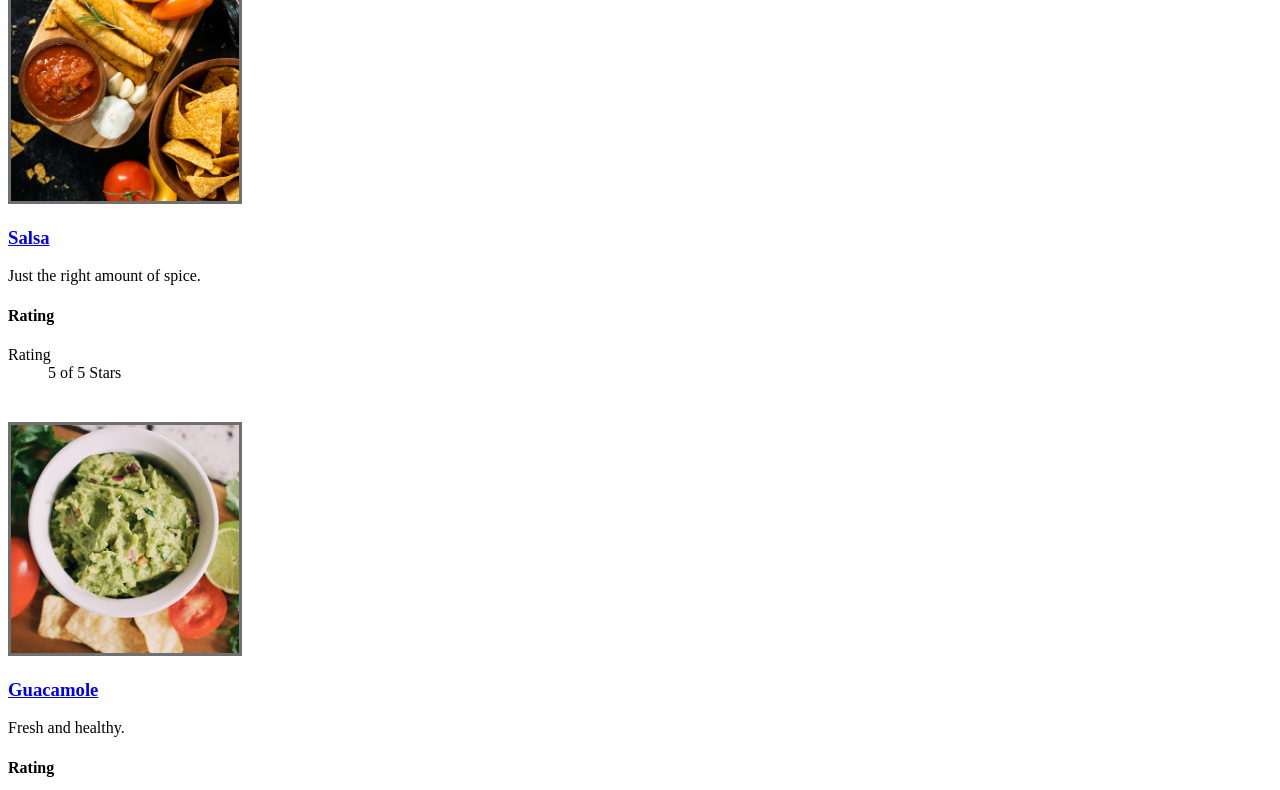
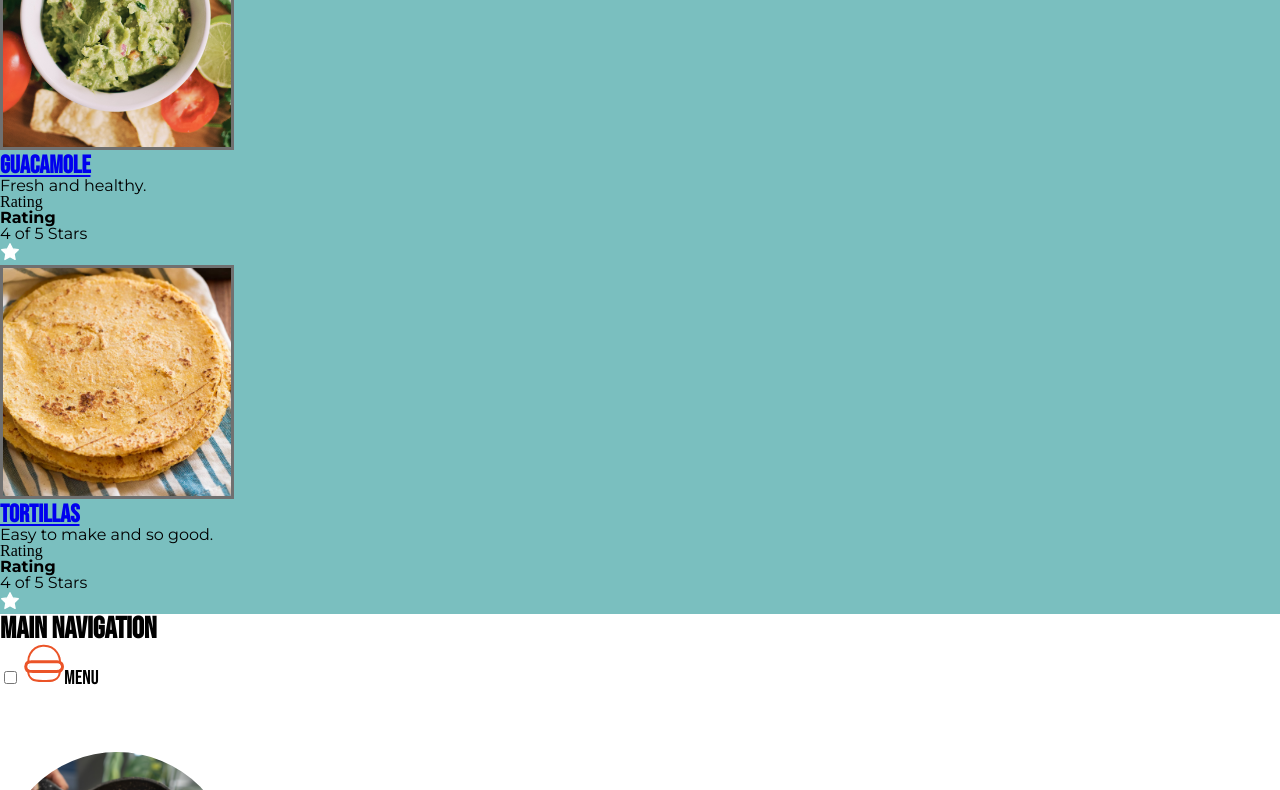
Before and after one commit to cadjan/Recipe, a plain HTML site: page index.html in a window 1280 px wide. Shown: the part 2010-2800 px from the top of the page. Drawn offline with Linux system fonts and the light colour scheme.

Commit message:
add css
add css and begin to style

```diff
--- a/index.html
+++ b/index.html
@@ -3,11 +3,8 @@
 <head>
     <meta charset="UTF-8">
     <meta name="viewport" content="width=device-width, initial-scale=1.0">
+    <link rel="stylesheet" href="style.css">
     <title>Good Eats-Street Tacos</title>
-    <!--link to google fonts -->
-    <style>
-        @import url('https://fonts.googleapis.com/css2?family=Bebas+Neue&family=Montserrat:ital,wght@0,400;0,700;1,400&display=swap');
-        </style>
 </head>
 <body>
     <header>
--- /dev/null
+++ b/style.css
@@ -0,0 +1,150 @@
+@import url('https://fonts.googleapis.com/css2?family=Bebas+Neue&family=Montserrat:ital,wght@0,400;0,700;1,400&display=swap');
+
+/* -------------------- IMPORTED FONTS -------------------- */
+
+/*-------------CSS BY CHRISTINA ADJAN-------------*/
+
+/*-------------------- CSS RESET --------------------*/
+/* http://meyerweb.com/eric/tools/css/reset/
+v2.0 | 20110126
+License: none (public domain)
+*/
+html, body, div, span, applet, object, iframe,
+h1, h2, h3, h4, h5, h6, p, blockquote, pre,
+a, abbr, acronym, address, big, cite, code,
+del, dfn, em, img, ins, kbd, q, s, samp,
+small, strike, strong, sub, sup, tt, var,
+b, u, i, center,
+dl, dt, dd, ol, ul, li,
+fieldset, form, label, legend,
+table, caption, tbody, tfoot, thead, tr, th, td,
+article, aside, canvas, details, embed,
+figure, figcaption, footer, header, hgroup,
+menu, nav, output, ruby, section, summary,
+time, mark, audio, video {
+    margin: 0;
+    padding: 0;
+    border: 0;
+    font-size: 100%;
+    font: inherit;
+    vertical-align: baseline;
+}
+
+article, aside, details, figcaption, figure,
+footer, header, hgroup, menu, nav, section {
+    display: block;
+}
+body {
+    line-height: 1;
+}
+ol, ul {
+    list-style: none;
+}
+blockquote, q {
+    quotes: none;
+}
+blockquote:before, blockquote:after,
+q:before, q:after {
+    content: '';
+    content: none;
+}
+table {
+    border-collapse: collapse;
+    border-spacing: 0;
+}
+
+/* -------------------- ROOT VARIABLES  -------------------- */
+:root{
+    --black: #0D0D0D;
+    --white: #F2F2F2;
+    --teal: #7ABFBF;
+    --lightteal: rgba(122, 191, 191, .5);
+    --red: #EB5428;
+}
+
+h1{
+    font-family: Bebas Neue;
+    font-size: 40px;
+    color: var(--black);
+    font-weight: bold;
+}
+
+h2{
+    font-family: Bebas Neue;
+    font-size: 30px;
+    font-weight: bold;
+}
+
+h3{
+    font-family: Bebas Neue;
+    font-size: 25px;
+    font-weight: bold;
+}
+
+nav a{
+    font-family: Bebas Neue;
+    font-size: 20px;
+    font-weight: bold;
+    color: var(--red);
+}
+
+nav span{
+    font-family: Bebas Neue;
+    font-size: 20px;
+}
+
+.menu li{
+    font-family: Bebas Neue;
+    font-size: 20px;
+
+}
+
+ul li a{
+    color: var(--red);
+    text-decoration: none;
+}
+
+.social-media li{
+    font-family: Bebas Neue;
+    font-size:20px;
+}
+
+footer{
+    font-family: Bebas Neue;
+    font-size: 20px;
+}
+
+p{
+    font-family: Montserrat;
+    font-size: 16px;
+}
+
+dd{
+    font-family: Montserrat;
+    font-size: 16px;
+}
+
+li{
+    font-family: Montserrat;
+    font-size: 16px;
+}
+
+nav{
+    font-family: Montserrat;
+    font-size: 16px;
+}
+
+input{
+    font-family: Montserrat;
+    font-size:16px;
+}
+
+dt{
+    font-family: Montserrat;
+    font-size: 16px;
+    font-weight: bold;
+}
+
+aside{
+    background-color: var(--teal);
+}
```
Also changed, not shown: ._style.css (added).
